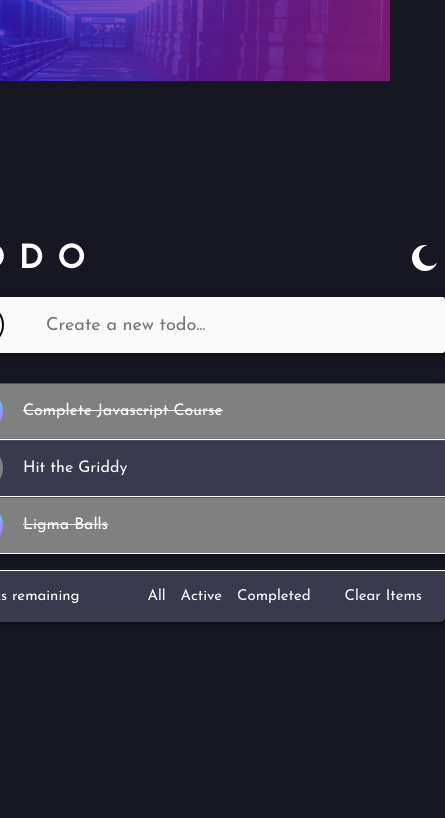
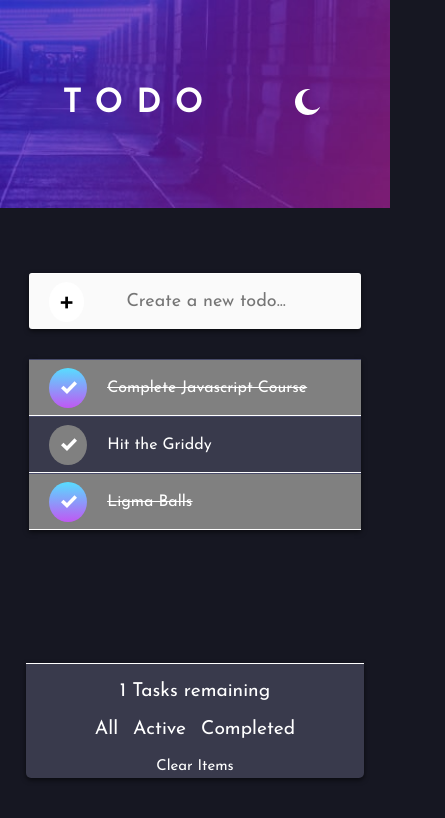
Before and after one commit to CamryLE/react-app-todo, a React (Create React App) app: page / in a window 390 px wide. Shown: the top 818 px of the page, 445 px wide, since content can reach past the window. Built offline with nearby package versions, Linux system fonts and the light colour scheme.

Commit message:
Add mobile styling

```diff
--- a/src/App.css
+++ b/src/App.css
@@ -21,6 +21,10 @@ body > {
   color: aqua;
 }
 
+.app {
+  display: flex;
+  justify-content: center;
+}
 
 .container {
   width: 500px;
@@ -70,6 +74,7 @@ body > {
 .task {
   display: flex;
   align-items: center;
+  width: 100%;
 }
 
 ol {
@@ -265,7 +270,6 @@ input:focus {
   border-bottom-right-radius: 5px;
   justify-content: space-around;
   padding: 3px;
-  font-size: 15px;
 
 }
 
@@ -277,6 +281,7 @@ input:focus {
   list-style: none;
   display: flex;
   gap: 15px;
+  padding: 0;
 }
 
 li:hover {
@@ -326,6 +331,9 @@ ul .selected {
   color: #fff;
 }
 
+.dark .title {
+  color: #fff;
+}
 
 .dark .footer, .task {
   border-top: 1px solid white;
@@ -346,7 +354,11 @@ ul .selected {
   background-color: hsl(0, 0%, 98%);
 }
 
-.light div{
+.light .title {
+  color: black;
+}
+
+.light div {
   color: black;
 }
 
@@ -369,6 +381,7 @@ ul .selected {
 }
 
 
+
 /* Drag Drop */
 
 li.hint {
@@ -383,6 +396,119 @@ li.active {
 .hidden {
   display: none;
 }
+
+/* Mobile Styling */
+
+#root {
+  width: 100%;
+}
+
+
+@media(max-width: 768px) {
+  .app {
+    display: flex;
+    flex-direction: column;
+    justify-content: center;
+    align-items: center;
+    height: 100vh;
+    width: 100vw;
+    overflow: hidden;
+  }
+
+
+
+  .mobilebox {
+    width: 100%;
+  padding: 0;
+  margin: 0;
+  }
+
+  .container {
+    width: 85%;
+    height: 100%;
+    display: flex;
+    flex-direction: column;
+    justify-content: space-around;
+    align-items: center;
+  }
+
+  .header {
+    width: 80%;
+    display: flex;
+    justify-content: space-between;
+
+  }
+
+
+  .task-container {
+    width: 100%;
+
+    margin: 0;
+
+  }
+
+  .x {
+    cursor: pointer;
+    width: 30px;
+    height: 30px;
+    fill: rgb(151, 7, 7);
+    background: none;
+    border: none;
+    margin-right: 20px;
+  }
+
+  .plus {
+    border: none;
+  }
+
+
+  .alert {
+    background: none;
+    box-shadow: none;
+  }
+
+  .items {
+    padding-top: 15px;
+
+  }
+
+  .states {
+
+  }
+
+  .clear {
+
+  }
+
+  .footer {
+    display: flex;
+    flex-direction: column;
+    width: 100%;
+    gap: 0px;
+    font-size: 1.2rem;
+  }
+
+  .light .title {
+    color: white;
+  }
+  /* .app .title {
+    -webkit-box-ordinal-group: 2;
+    -moz-box-ordinal-group: 2;
+    -ms-flex-order: 2;
+    -webkit-order: 2;
+    order: 2;
+  }
+
+  .app .btn {
+    -webkit-box-ordinal-group: 1;
+    -moz-box-ordinal-group: 1;
+    -ms-flex-order: 1;
+    -webkit-order: 1;
+    order: 1;
+  } */
+}
+
+
 
 /* @keyframes App-logo-spin {
   from {
--- a/src/App.js
+++ b/src/App.js
@@ -161,22 +161,27 @@ const deleteTask = (id) => {
 
 }
 
+let lengths
 
-
+const lengthFind = () => {
+  lengths = tasks.filter((task)=> task.completed === false).length
+}
+lengthFind ()
 
 // Add Task
 const addTask = (task) => {
   const id = Math.floor(Math.random()*10000) + 1
   const newTask = {id, ...task}
   setTasks([...tasks, newTask])
-  dragList ()
+  lengths = tasks.filter((task)=> task.completed === false).length
 }
 
 
-let lengths
+
+
 const onLoad = () => {
 //Count Items Left
-lengths = tasks.filter((task)=> task.completed === false).length
+lengthFind ()
 dragList ()
 }
 document.addEventListener('DOMContentLoaded', onLoad())
@@ -184,10 +189,12 @@ document.addEventListener('DOMContentLoaded', onLoad())
 return (
 
 
-    <div className= {theme}>
+    <div className=  {`app ${theme}`}>
+
       <div className='container'>
         <Header onChange={darkMode} darkMode={dark}/>
-        <Input onAdd={addTask}></Input>
+        <div className='mobilebox'>
+        <Input onAdd={addTask} lengthFind={lengthFind}></Input>
 
       {tasks.length > 0 ?
 
@@ -202,7 +209,7 @@ return (
       :
     //else
       <div className='alert'>Add a Task!</div>}
-
+    </div>
 
     <Footer itemsLeft={lengths} clear={clearTasks} setActive={changeActive} setCompleted={changeCompleted} setAll={changeAll}
     />
--- a/src/components/States.js
+++ b/src/components/States.js
@@ -1,7 +1,7 @@
 const States = ({setActive, setAll, setCompleted}) => {
   return (
     <ul className="states">
-        <li  onClick={setAll}>All</li>
+        <li onClick={setAll}>All</li>
         <li onClick={setActive} className="">Active</li>
         <li onClick={setCompleted}>Completed</li>
     </ul>
--- a/src/components/input.js
+++ b/src/components/input.js
@@ -1,12 +1,14 @@
 import { useState } from 'react'
 
-const Input = ({onAdd}) => {
+
+const Input = ({onAdd, lengths}) => {
   const [text, setText]= useState('')
 
   const onSubmit = (e) => {
     e.preventDefault()
     onAdd({text})
     setText('')
+
   }
 
 
--- a/src/index.css
+++ b/src/index.css
@@ -17,9 +17,34 @@ body {
 background-image: url('bg-desktop-dark.jpg');
   background-repeat: no-repeat;
   background-size:contain;
+  height: 100vh;
+  width: 100vw;
 }
+
+
 
 code {
   font-family: source-code-pro, Menlo, Monaco, Consolas, 'Courier New',
     monospace;
 }
+
+@media(max-width: 768px) {
+  .boddark {
+    height: 100vh;
+  width: 100vw;
+  }
+
+  .bodlight {
+    background-image: url('bg-mobile-light.jpg');
+    background-repeat: no-repeat;
+    background-size:contain;
+  }
+
+  .boddark {
+  background-image: url('bg-mobile-dark.jpg');
+    background-repeat: no-repeat;
+    background-size:contain;
+    height: 100vh;
+    width: 100vw;
+  }
+}
```
Also changed, not shown: src/bg-mobile-dark.jpg (renamed from images/bg-mobile-dark.jpg), src/bg-mobile-light.jpg (renamed from images/bg-mobile-light.jpg).
